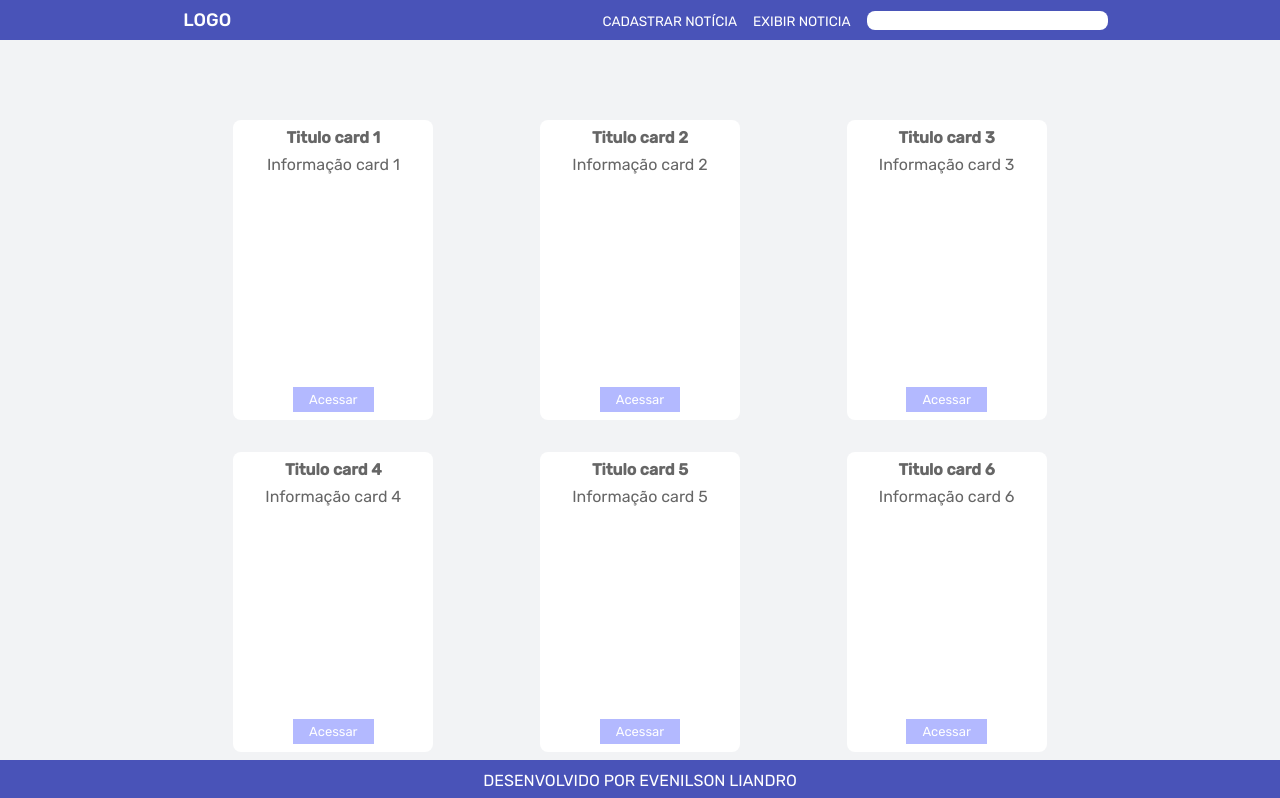
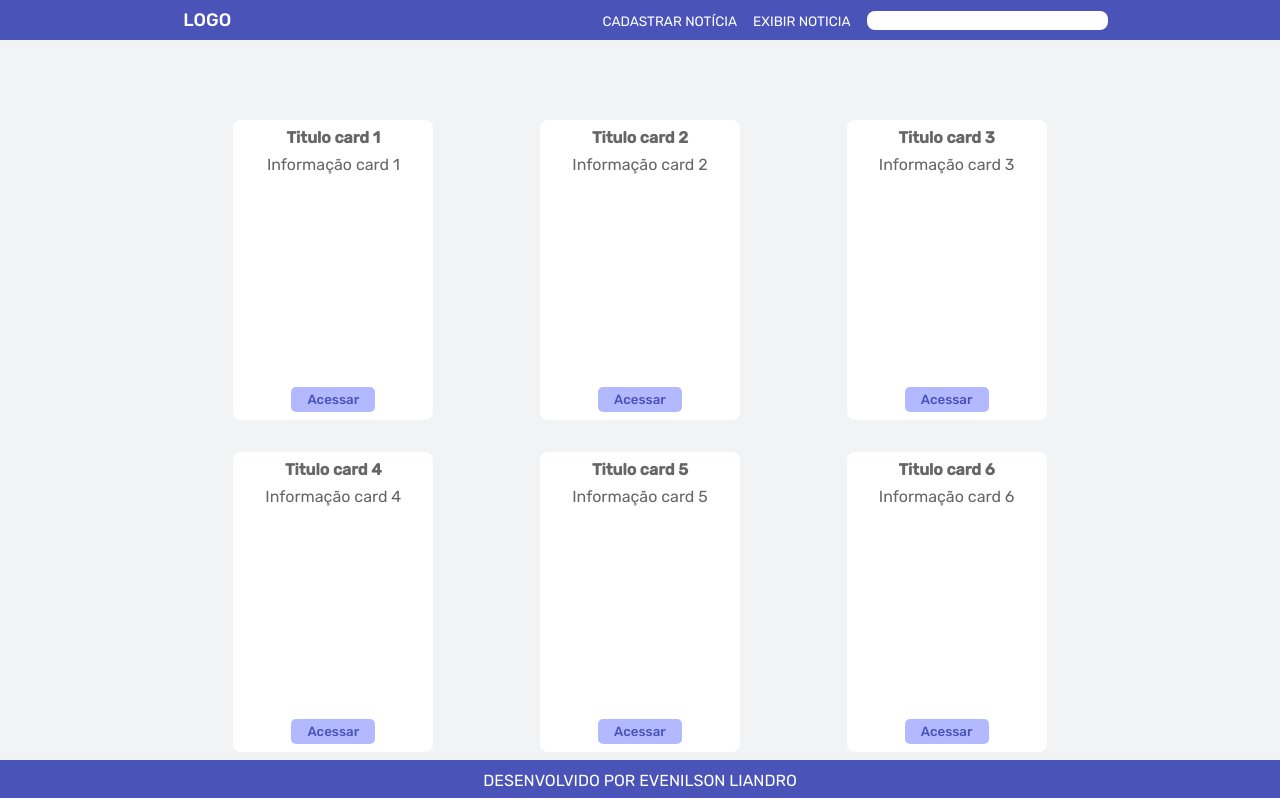
Before and after one commit to evenilson/frontend-provadevmidia-react, a React (Create React App) app in the folder version_02/: page / in a window 1280 px wide. Shown: the top 798 px of the page. Built offline with nearby package versions, Linux system fonts and the light colour scheme; the HTML template or start-up script is replaced by a standard one.

Commit message:
Alterando cores dos botões

```diff
--- a/version_02/src/styles/components/Card.module.css
+++ b/version_02/src/styles/components/Card.module.css
@@ -40,10 +40,18 @@
 
 .cardContainer button {
     background: var(--text-highlight);
-    color: var(--white);
-    font-size: small;
+    color: var(--blue-dark);
+    font-size: smaller;
+
+    font-weight: 500;
 
     border: none;
 
     padding: .3rem 1rem;
+
+    border-radius: 5px;
 }
+
+.cardContainer button:hover{
+    border: 1px solid var(--blue-dark);
+}
```
